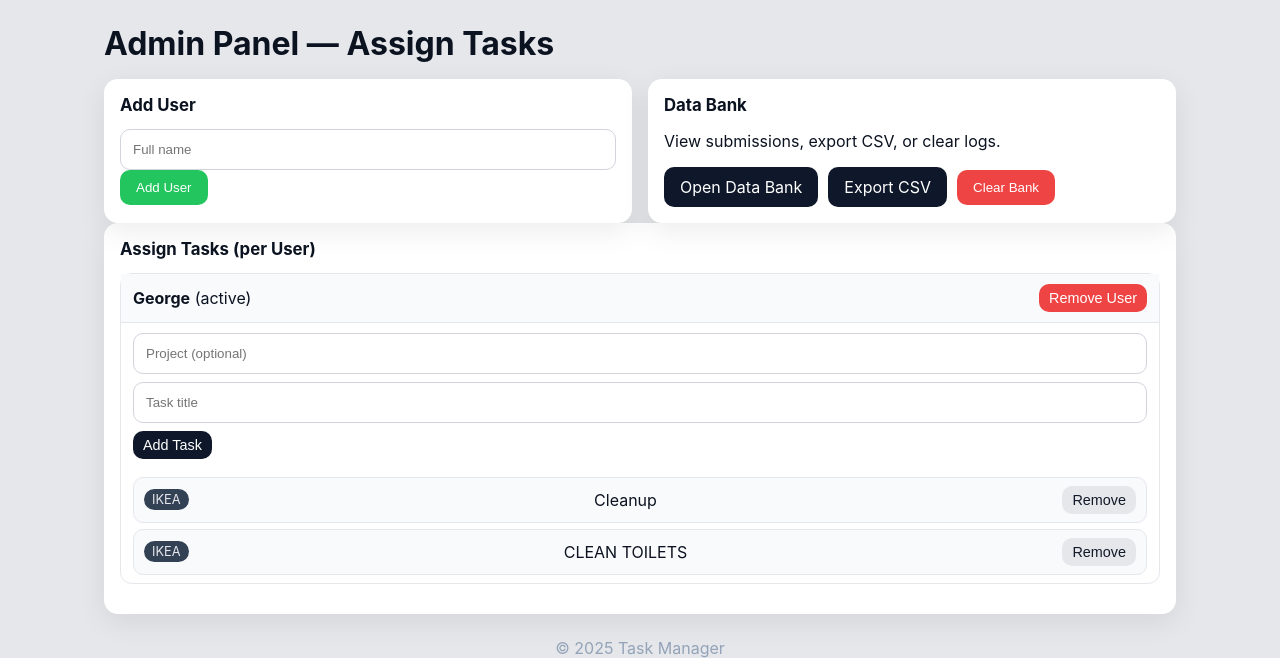
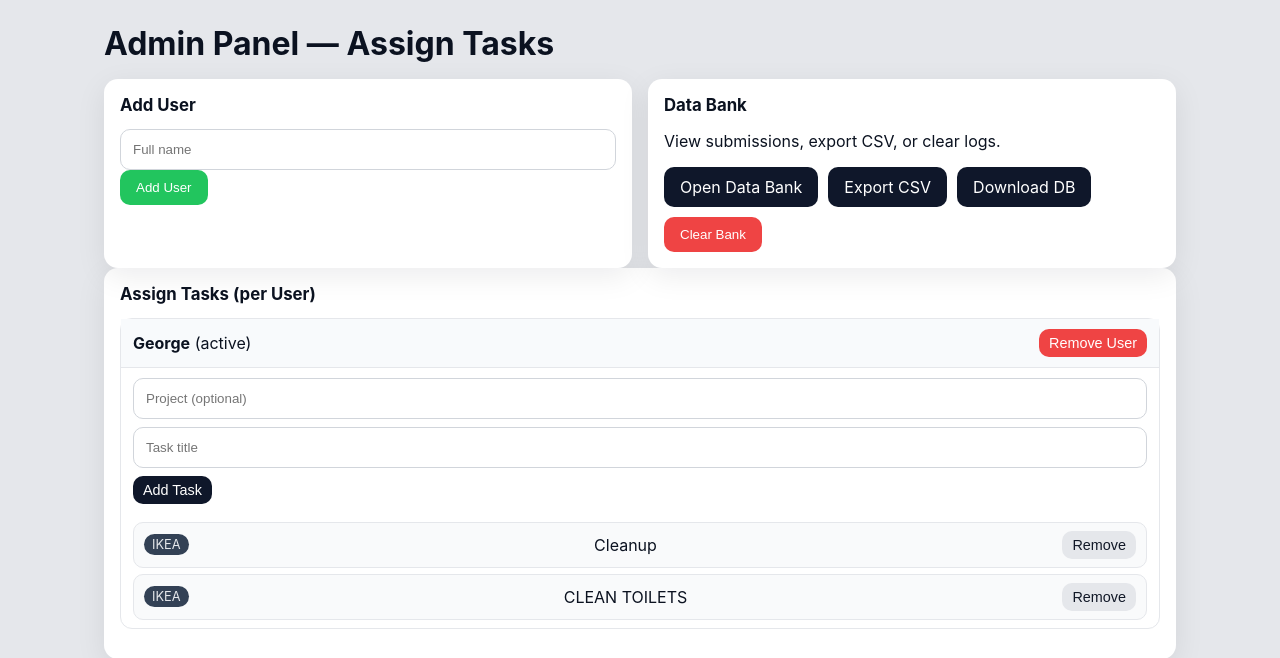
Before and after one commit to Georgewp3/Eurofreight-Task-Manager, a Flask app: page /admin in a window 1280 px wide. Shown: the part 44-702 px from the top of the page. Run offline with Flask 3, Linux system fonts and the light colour scheme; a user stored in the database is signed in; parts of the project's set-up code (start-up, migrations or seed data) failed here and were passed over.

Commit message:
Added button

```diff
--- a/TaskApp3/templates/admin.html
+++ b/TaskApp3/templates/admin.html
@@ -26,6 +26,7 @@
       <div class="row">
         <a class="button" href="{{ url_for('admin_data_bank') }}">Open Data Bank</a>
         <a class="button" href="{{ url_for('admin_export_csv') }}">Export CSV</a>
+        <a class="button" href="{{ url_for('admin_download_db') }}">Download DB</a>
         <form method="post" action="{{ url_for('admin_clear_bank') }}" onsubmit="return confirm('Clear all logs?');">
           <button class="danger">Clear Bank</button>
         </form>
```
